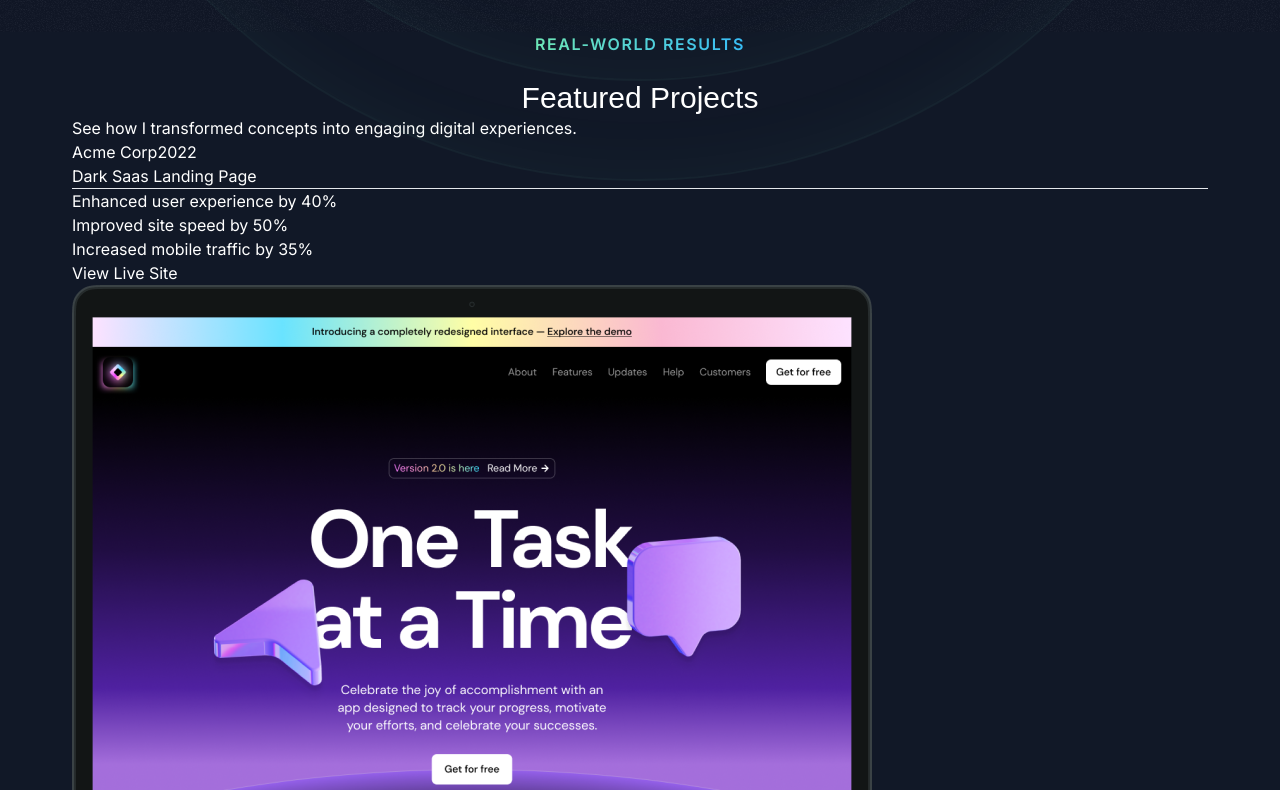
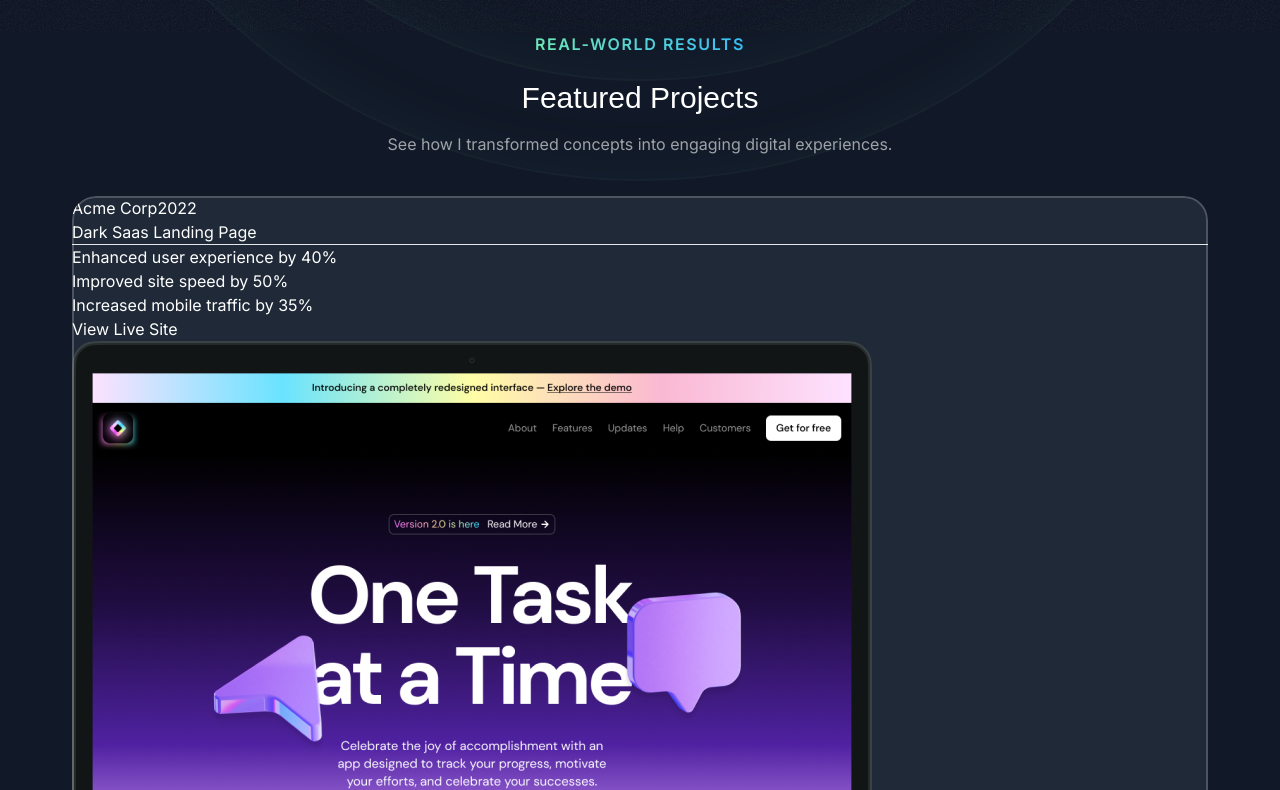
Before and after one commit to Saeedul/next-portfolio, a Next.js app: page / in a window 1280 px wide. Shown: the part 890-1680 px from the top of the page. Built offline with nearby package versions, Linux system fonts and the light colour scheme; a web font is replaced by a local one.

Commit message:
updated card styles

```diff
--- a/src/sections/Projects.tsx
+++ b/src/sections/Projects.tsx
@@ -52,10 +52,10 @@ export const ProjectsSection = () => {
           </p>
         </div>
         <h2 className="font-serif text-3xl text-center mt-6">Featured Projects</h2>
-        <p>See how I transformed concepts into engaging digital experiences.</p>
-        <div>
+        <p className="text-center text-white/60 mt-4">See how I transformed concepts into engaging digital experiences.</p>
+        <div className="flex flex-col mt-10">
           {portfolioProjects.map(project => (
-            <div key={project.title}>
+            <div key={project.title} className="bg-gray-800 rounded-3xl relative z-0 overflow-hidden after:z-10 after:content-[''] after:absolute after:inset-0 after:outline-2 after:outline after:-outline-offset-2 after:rounded-3xl after:outline-white/20">
               <div>
                 <span>{project.company}</span>
                 <span>{project.year}</span>
```
